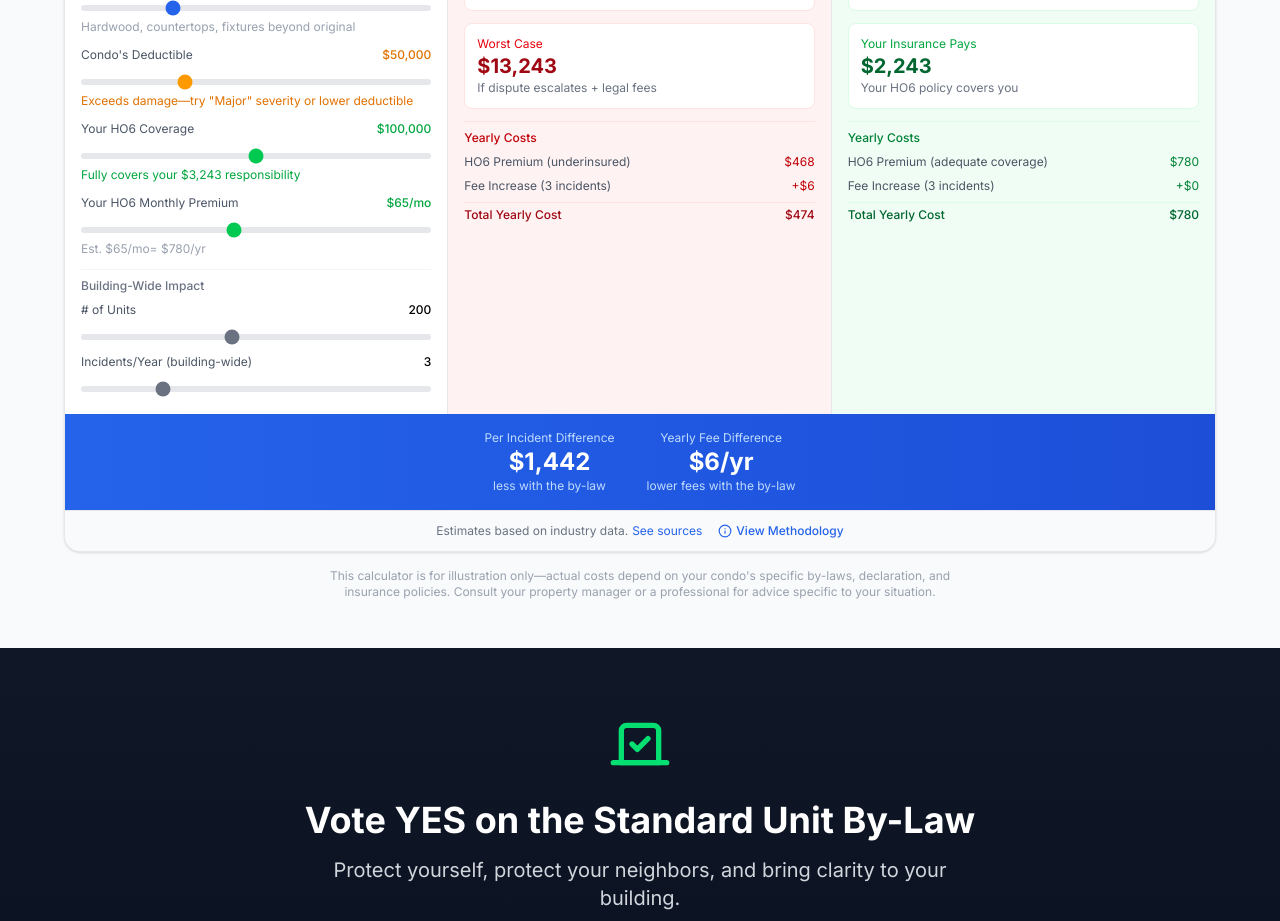
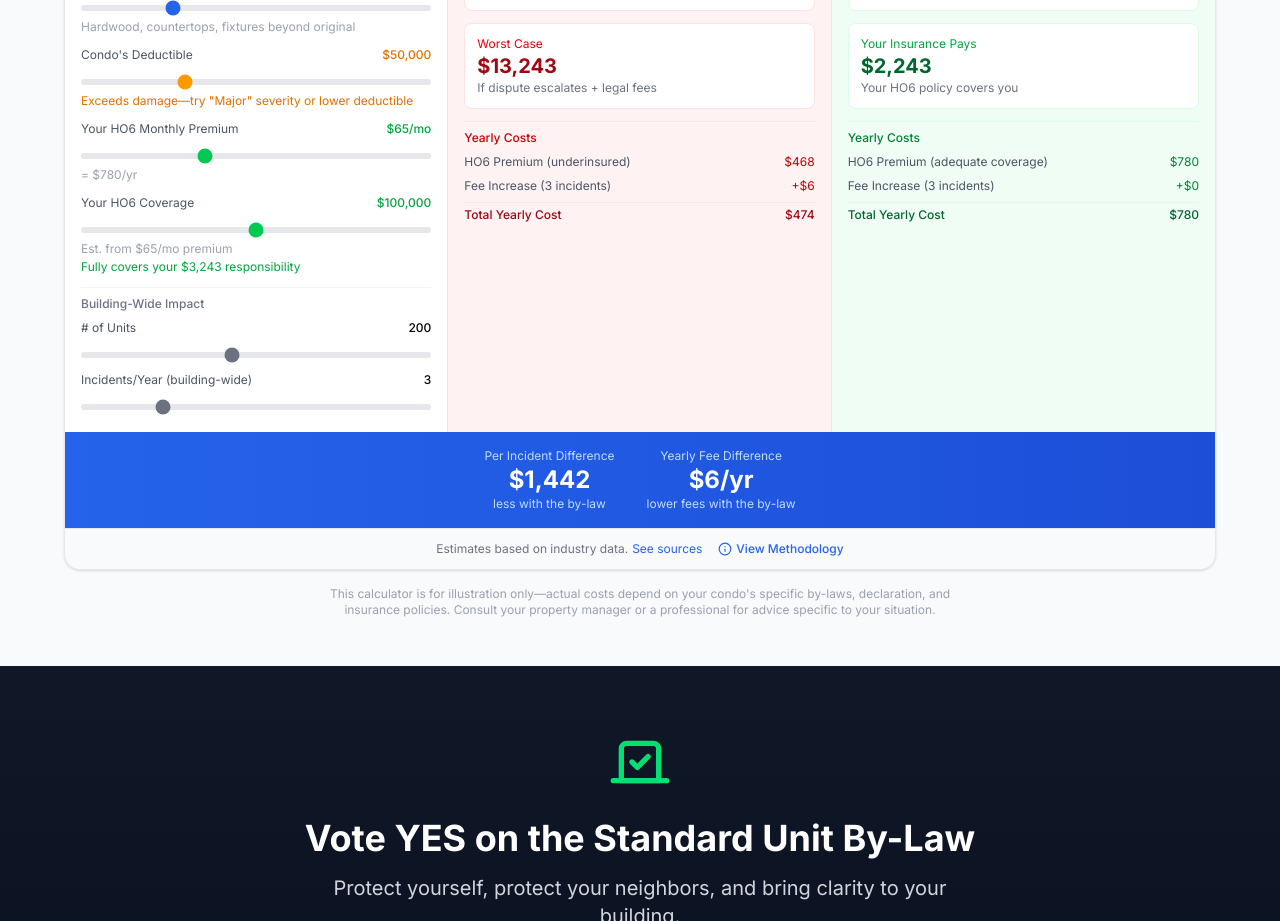
Before and after one commit to Sousaplex/95pa-sublaw, a React (Vite) app: page / in a window 1280 px wide. Shown: the part 8820-9741 px from the top of the page. Built offline with nearby package versions, Linux system fonts and the light colour scheme.

Commit message:
Reverse HO6 flow: premium determines coverage
- Monthly premium slider now comes first
- Premium auto-estimates coverage (reverse formula)
- Coverage can be manually overridden without affecting premium
- Update methodology to reflect new flow

```diff
--- a/src/components/ScenarioCalculator.tsx
+++ b/src/components/ScenarioCalculator.tsx
@@ -156,21 +156,21 @@ function MethodologyModal({ isOpen, onClose, inputs, scenarioId }: {
           <div>
             <h3 className="font-semibold text-gray-900 mb-2 flex items-center gap-2">
               <span className="w-6 h-6 rounded-full bg-green-100 text-green-700 flex items-center justify-center text-xs font-bold">7</span>
-              HO6 Premium Calculation
+              HO6 Premium & Coverage
             </h3>
             <div className="bg-green-50 rounded-lg p-3 space-y-3 text-xs font-mono">
-              <p className="text-gray-600 font-sans">// Estimated monthly premium based on coverage level</p>
+              <p className="text-gray-600 font-sans">// Premium determines estimated coverage (can be overridden)</p>
 
               <div className="border-l-2 border-gray-400 pl-2">
-                <p className="text-gray-600 font-sans font-medium mb-1">Premium Estimate:</p>
-                <p><span className="text-gray-700">estimatedPremium</span> = $25 base + ($4 × coverage ÷ $10,000)</p>
-                <p className="text-gray-500">// Example: $100K coverage → $25 + $40 = $65/mo</p>
+                <p className="text-gray-600 font-sans font-medium mb-1">Coverage Estimate from Premium:</p>
+                <p><span className="text-gray-700">estimatedCoverage</span> = (premium - $25) × $10,000 ÷ $4</p>
+                <p className="text-gray-500">// Example: $65/mo → ($65 - $25) × 2,500 = $100K coverage</p>
               </div>
 
               <div className="border-l-2 border-green-400 pl-2">
                 <p className="text-gray-600 font-sans font-medium mb-1">WITH By-Law:</p>
                 <p><span className="text-green-600">yearlyPremium</span> = ownerInsurancePremium × 12</p>
-                <p className="text-gray-500">// Owner pays for adequate coverage</p>
+                <p className="text-gray-500">// Owner knows what coverage they need</p>
               </div>
 
               <div className="border-l-2 border-red-400 pl-2">
@@ -366,8 +366,10 @@ function calculate(inputs: ScenarioInputs, scenarioId: string): CalculationResul
 export function ScenarioCalculator() {
   const [selectedScenario, setSelectedScenario] = useState('flood-from-above');
   const [showMethodology, setShowMethodology] = useState(false);
-  // Estimate HO6 premium: ~$25 base + $4 per $10K coverage
-  const estimatePremium = (coverage: number) => Math.round(25 + (coverage / 10000) * 4);
+
+  // Estimate coverage from premium: reverse of $25 base + $4 per $10K
+  // premium = 25 + (coverage / 10000) * 4  →  coverage = (premium - 25) * 10000 / 4
+  const estimateCoverage = (premium: number) => Math.max(0, Math.round((premium - 25) * 10000 / 4 / 10000) * 10000);
 
   const [inputs, setInputs] = useState<ScenarioInputs>({
     unitSize: 850,
@@ -375,13 +377,13 @@ export function ScenarioCalculator() {
     corporationDeductible: 50000,
     ownerInsuranceCoverage: 100000,
     ownerInsuranceDeductible: 1000,
-    ownerInsurancePremium: estimatePremium(100000), // Default estimate: $65/mo
+    ownerInsurancePremium: 65, // Default: $65/mo → ~$100K coverage
     damageSeverity: 'moderate',
     numberOfUnits: 200,
     incidentsPerYear: 3,
   });
 
-  const [premiumOverridden, setPremiumOverridden] = useState(false);
+  const [coverageOverridden, setCoverageOverridden] = useState(false);
 
   const result = useMemo(() => calculate(inputs, selectedScenario), [inputs, selectedScenario]);
 
@@ -515,21 +517,43 @@ export function ScenarioCalculator() {
 
                 <div>
                   <div className="flex justify-between text-xs mb-1">
+                    <span className="text-gray-600">Your HO6 Monthly Premium</span>
+                    <span className="font-medium text-green-600">${inputs.ownerInsurancePremium}/mo</span>
+                  </div>
+                  <input type="range" min="20" max="150" step="5" value={inputs.ownerInsurancePremium}
+                    onChange={(e) => {
+                      const newPremium = Number(e.target.value);
+                      setInputs({
+                        ...inputs,
+                        ownerInsurancePremium: newPremium,
+                        // Auto-update coverage unless user has overridden it
+                        ownerInsuranceCoverage: coverageOverridden ? inputs.ownerInsuranceCoverage : estimateCoverage(newPremium)
+                      });
+                    }}
+                    className="w-full h-1.5 bg-gray-200 rounded-lg appearance-none cursor-pointer accent-green-500"
+                  />
+                  <p className="text-xs text-gray-400 mt-0.5">
+                    = ${(inputs.ownerInsurancePremium * 12).toLocaleString()}/yr
+                  </p>
+                </div>
+
+                <div>
+                  <div className="flex justify-between text-xs mb-1">
                     <span className="text-gray-600">Your HO6 Coverage</span>
                     <span className="font-medium text-green-600">{formatCurrency(inputs.ownerInsuranceCoverage)}</span>
                   </div>
                   <input type="range" min="0" max="200000" step="10000" value={inputs.ownerInsuranceCoverage}
                     onChange={(e) => {
-                      const newCoverage = Number(e.target.value);
-                      setInputs({
-                        ...inputs,
-                        ownerInsuranceCoverage: newCoverage,
-                        // Auto-update premium unless user has overridden it
-                        ownerInsurancePremium: premiumOverridden ? inputs.ownerInsurancePremium : estimatePremium(newCoverage)
-                      });
+                      setCoverageOverridden(true);
+                      setInputs({ ...inputs, ownerInsuranceCoverage: Number(e.target.value) });
                     }}
                     className="w-full h-1.5 bg-gray-200 rounded-lg appearance-none cursor-pointer accent-green-500"
                   />
+                  {coverageOverridden ? (
+                    <p className="text-xs text-gray-400 mt-0.5">Custom coverage</p>
+                  ) : (
+                    <p className="text-xs text-gray-400 mt-0.5">Est. from ${inputs.ownerInsurancePremium}/mo premium</p>
+                  )}
                   {result.withByLaw.fullyInsured ? (
                     <p className="text-xs text-green-600 mt-0.5">Fully covers your {formatCurrency(result.withByLaw.yourResponsibility)} responsibility</p>
                   ) : inputs.ownerInsuranceCoverage === 0 ? (
@@ -537,24 +561,6 @@ export function ScenarioCalculator() {
                   ) : (
                     <p className="text-xs text-amber-600 mt-0.5">Pays {formatCurrency(result.withByLaw.insurancePays)}, you cover the rest</p>
                   )}
-                </div>
-
-                <div>
-                  <div className="flex justify-between text-xs mb-1">
-                    <span className="text-gray-600">Your HO6 Monthly Premium</span>
-                    <span className="font-medium text-green-600">${inputs.ownerInsurancePremium}/mo</span>
-                  </div>
-                  <input type="range" min="0" max="150" step="5" value={inputs.ownerInsurancePremium}
-                    onChange={(e) => {
-                      setPremiumOverridden(true);
-                      setInputs({ ...inputs, ownerInsurancePremium: Number(e.target.value) });
-                    }}
-                    className="w-full h-1.5 bg-gray-200 rounded-lg appearance-none cursor-pointer accent-green-500"
-                  />
-                  <p className="text-xs text-gray-400 mt-0.5">
-                    {premiumOverridden ? 'Custom value' : `Est. $${estimatePremium(inputs.ownerInsuranceCoverage)}/mo`}
-                    = ${(inputs.ownerInsurancePremium * 12).toLocaleString()}/yr
-                  </p>
                 </div>
 
                 <div className="pt-2 border-t border-gray-100">
```
